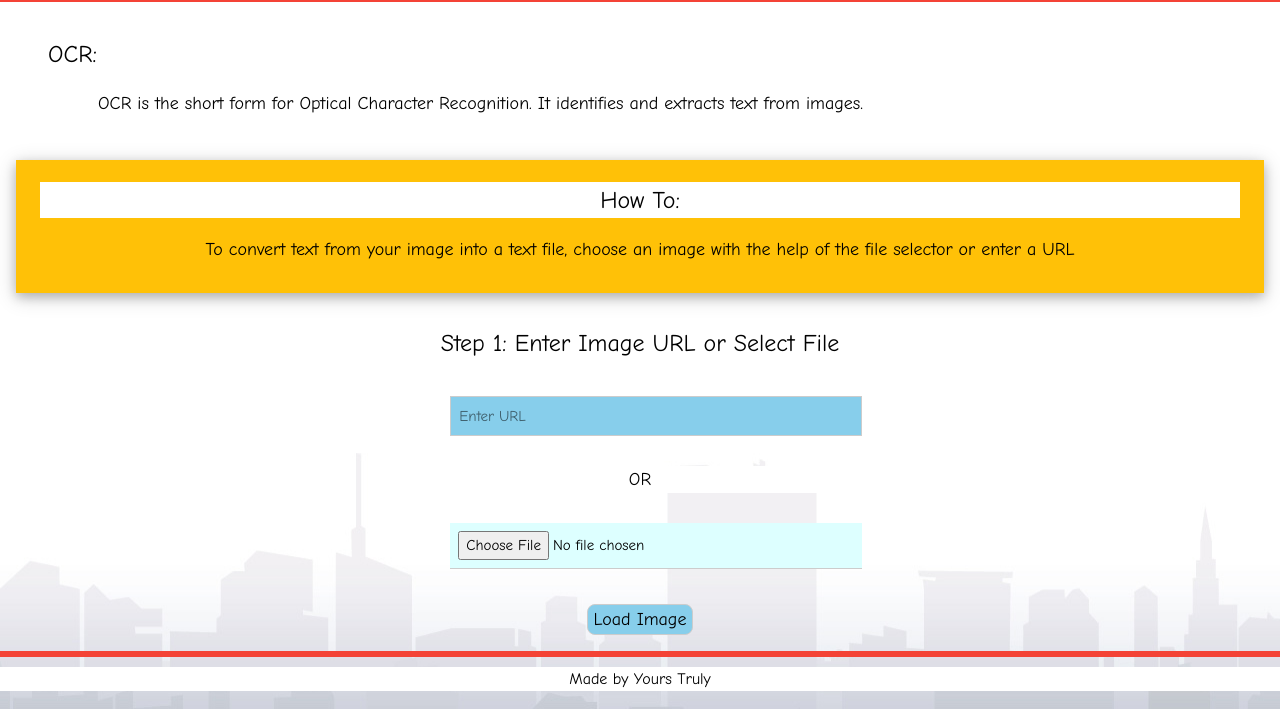
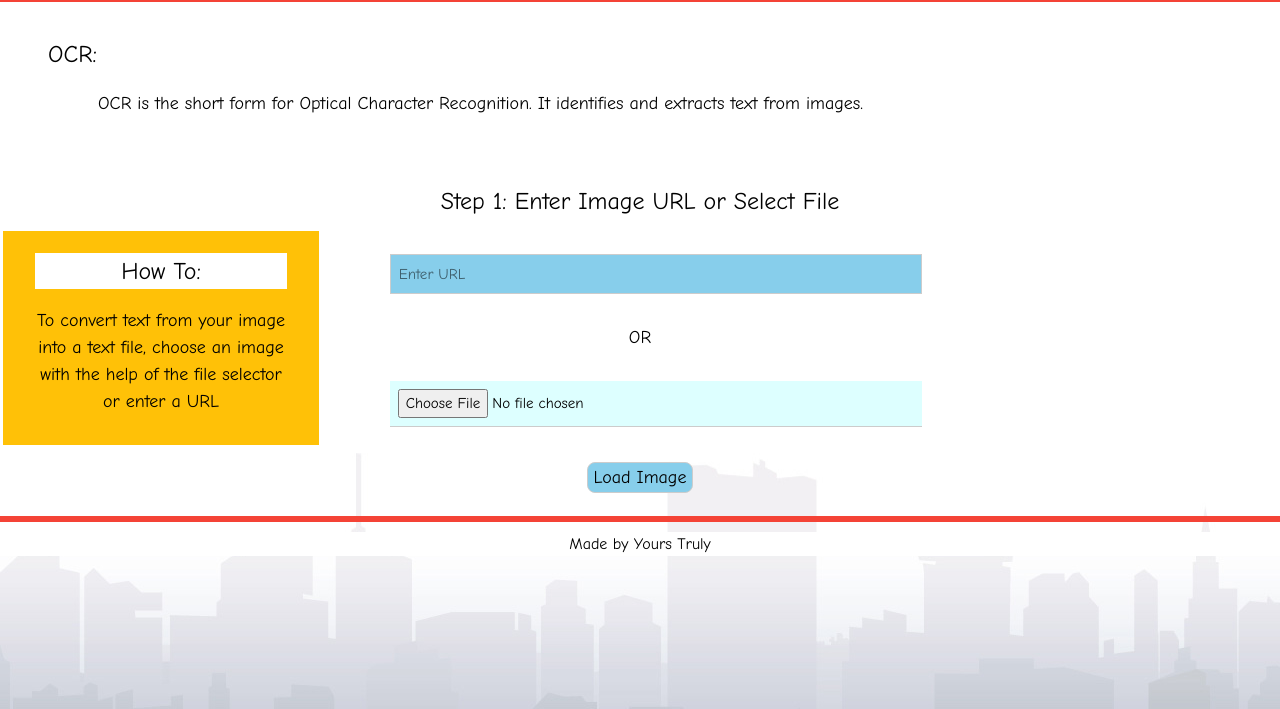
Before and after one commit to AlwaysSmiling/OCR-Project-Creation, a plain HTML site: page Website HomePage.html in a window 1280 px wide. Shown: the part 91-800 px from the top of the page. Drawn offline with nearby package versions, Linux system fonts and the light colour scheme.

Commit message:
Update Website HomePage.html

```diff
--- a/Website HomePage.html
+++ b/Website HomePage.html
@@ -33,16 +33,18 @@
 				<p class="w3-large" style="text-align:justify; text-indent:50px;"> OCR is the short form for Optical Character Recognition. It identifies and extracts text from images. </p>
 			</div>
 		</div>
+
+	<table style="width:100%;">
+	<tr><td style="width:20%;">
 	<!-- Instruction - How To -->
-
-		<div class="w3-card-4 w3-amber w3-margin w3-center">
-			<div class="w3-padding-large">
+		<div class="w3-panel w3-amber w3-center">
+			<div class="w3-padding">
 				<h3>How To: </h3>
 				<p class="w3-large"> To convert text from your image into a text file, choose an image with the help of the file selector or enter a URL </p>
 			</div>
 		</div>
-
-
+	</td>
+	<td style="width:40%;">
 	<!-- Step 1 -->
 	<div class="w3-container">
 		<div style="text-align: center;">
@@ -50,13 +52,14 @@
 		</div>
 		<div style="text-align: center;">
 			<table style="width: 100%;">
-				<tr><td style="width: 30%;"></td><td style="width: 30%;"><input id="upurl"class="w3-input w3-border w3-light-blue w3-margin" type="url" style="width: 100%;"placeholder="Enter URL"></td><td style="width: 30%;"></td>
-				<tr><td style="width: 30%;"></td><td style="width: 30%;"><h5 style="text-align: center;">OR</h5></td><td style="width: 30%;"></td>
-				<tr><td style="width: 30%;"></td><td style="width: 30%;"><input id="upimg" accept="image/*" class="w3-input w3-pale-blue w3-margin" type="file"  style="width: 100%;" placeholder="Select Image"></td><td style="width: 30%;"></td>
+				<tr><td style="width: 5%;"></td><td style="width: 90%;"><input id="upurl"class="w3-input w3-border w3-light-blue w3-margin" type="url" style="width: 100%;"placeholder="Enter URL"></td><td style="width: 5%;"></td>
+				<tr><td style="width: 5%;"></td><td style="width: 90%;"><h5 style="text-align: center;">OR</h5></td><td style="width: 5%;"></td>
+				<tr><td style="width: 5%;"></td><td style="width: 90%;"><input id="upimg" accept="image/*" class="w3-input w3-pale-blue w3-margin" type="file"  style="width: 100%;" placeholder="Select Image"></td><td style="width: 5%;"></td>
 			</table>
 			<button onclick="imageload()" class="w3-border w3-light-blue w3-hover-blue w3-round-large w3-large w3-margin" >Load Image</button>
 		</div>
 	</div>
+	</td><td style="width:20%;"></td></tr></table>
 
 	<!--Step 2-->
 	<div class="w3-container w3-margin" id="editbox" style="display:none;">
```
